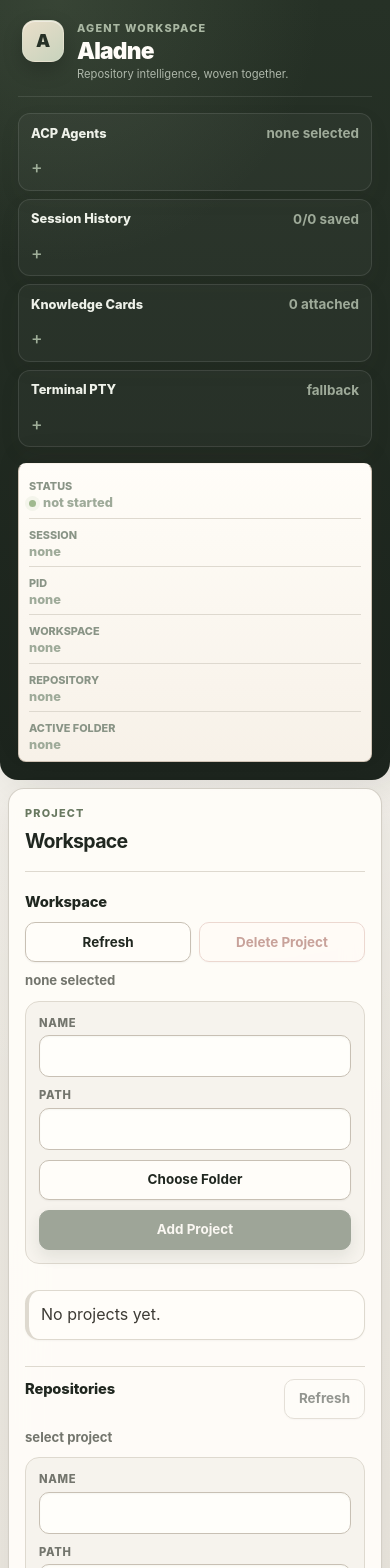
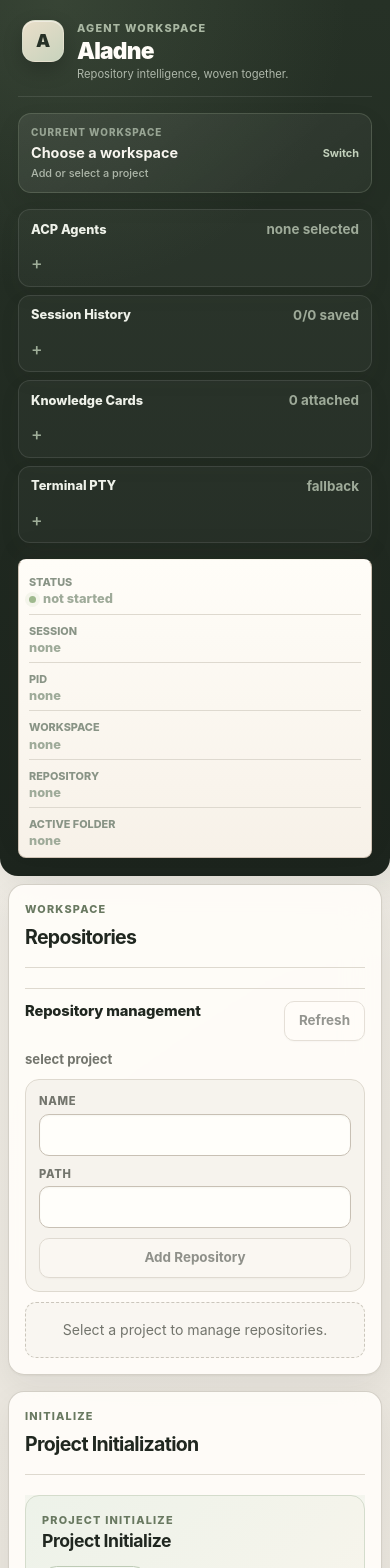
Before and after one commit to StefanIsidorovic/code-buddy, a React (Vite) app: page / in a window 390 px wide. Shown: the top 1568 px of the page. Built offline with nearby package versions, Linux system fonts and the light colour scheme.

Commit message:
step 2: move workspace picker into sidebar

```diff
--- a/src/App.css
+++ b/src/App.css
@@ -170,7 +170,7 @@ textarea:focus {
   border-radius: 0;
   padding: 20px 16px 18px;
   display: grid;
-  grid-template-rows: auto minmax(0, 1fr) auto;
+  grid-template-rows: auto auto minmax(0, 1fr) auto;
   gap: 16px;
   overflow: hidden;
   background:
@@ -2483,6 +2483,68 @@ textarea:focus {
   line-height: 1.35;
 }
 
+.workspace-picker {
+  position: relative;
+  min-width: 0;
+  min-height: 78px;
+  display: grid;
+  grid-template-columns: minmax(0, 1fr) auto;
+  gap: 2px 10px;
+  align-content: center;
+  border: 1px solid rgb(183 199 172 / 0.2);
+  border-radius: 13px;
+  padding: 11px 12px;
+  color: #f5f4ed;
+  background: linear-gradient(145deg, rgb(255 255 255 / 0.08), rgb(255 255 255 / 0.035));
+  box-shadow: 0 10px 24px rgb(0 0 0 / 0.08);
+  text-align: left;
+}
+
+.workspace-picker:not(:disabled):hover {
+  border-color: rgb(190 205 179 / 0.42);
+  color: #fff;
+  background: rgb(255 255 255 / 0.1);
+  box-shadow: 0 12px 28px rgb(0 0 0 / 0.13);
+}
+
+.workspace-picker-label {
+  grid-column: 1 / -1;
+  color: #98a594;
+  font-size: 0.62rem;
+  font-weight: 800;
+  letter-spacing: 0.1em;
+  text-transform: uppercase;
+}
+
+.workspace-picker strong {
+  min-width: 0;
+  color: #f7f5ee;
+  font-size: 0.9rem;
+  overflow: hidden;
+  text-overflow: ellipsis;
+  white-space: nowrap;
+}
+
+.workspace-picker small {
+  grid-column: 1 / -1;
+  min-width: 0;
+  color: #aeb7aa;
+  font-size: 0.68rem;
+  font-weight: 500;
+  overflow: hidden;
+  text-overflow: ellipsis;
+  white-space: nowrap;
+}
+
+.workspace-picker-action {
+  grid-column: 2;
+  grid-row: 2;
+  align-self: center;
+  color: #c3d1bc;
+  font-size: 0.68rem;
+  font-weight: 750;
+}
+
 .sidebar-scroll {
   padding-right: 4px;
   scrollbar-color: #526151 transparent;
@@ -2968,6 +3030,92 @@ textarea:focus {
   box-shadow: 0 30px 90px rgb(18 24 19 / 0.28);
 }
 
+.workspace-modal {
+  width: min(760px, calc(100vw - 32px));
+  display: grid;
+  grid-template-rows: auto auto minmax(120px, 1fr) auto;
+  gap: 14px;
+}
+
+.workspace-modal .modal-heading span {
+  display: block;
+  max-width: 520px;
+  margin-top: 3px;
+  color: var(--muted);
+  font-size: 0.8rem;
+}
+
+.workspace-modal-toolbar {
+  display: flex;
+  align-items: center;
+  justify-content: space-between;
+  gap: 12px;
+}
+
+.workspace-modal-toolbar strong {
+  color: var(--muted);
+  font-size: 0.76rem;
+  letter-spacing: 0.06em;
+  text-transform: uppercase;
+}
+
+.workspace-project-list {
+  min-height: 0;
+  max-height: 280px;
+  overflow: auto;
+  display: grid;
+  align-content: start;
+  gap: 8px;
+  padding: 2px;
+  scrollbar-color: #b1b9aa transparent;
+}
+
+.workspace-project-list li {
+  display: grid;
+  grid-template-columns: minmax(0, 1fr) auto;
+  align-items: center;
+  gap: 14px;
+}
+
+.workspace-project-list li[data-selected="true"]::before {
+  display: none;
+}
+
+.workspace-project-list li > div:first-child {
+  min-width: 0;
+  display: grid;
+  gap: 2px;
+}
+
+.workspace-project-list li > div:first-child span {
+  overflow: hidden;
+  text-overflow: ellipsis;
+  white-space: nowrap;
+}
+
+.workspace-project-list .empty-state {
+  display: grid;
+  grid-template-columns: 1fr;
+}
+
+.workspace-create-panel {
+  display: grid;
+  gap: 10px;
+  border-top: 1px solid var(--border);
+  padding-top: 15px;
+}
+
+.workspace-create-panel h3 {
+  margin: 1px 0 0;
+  color: var(--ink-strong);
+  font-size: 0.98rem;
+}
+
+.workspace-modal .workspace-form {
+  grid-template-columns: minmax(140px, 0.7fr) minmax(220px, 1.3fr) auto auto;
+  align-items: end;
+}
+
 .modal-heading {
   margin: -2px -2px 16px;
   padding-bottom: 14px;
@@ -3116,6 +3264,10 @@ textarea:focus {
     padding-bottom: 14px;
   }
 
+  .workspace-picker {
+    min-height: 68px;
+  }
+
   .sidebar-scroll {
     display: grid;
     grid-template-columns: repeat(2, minmax(0, 1fr));
@@ -3208,6 +3360,19 @@ textarea:focus {
     max-height: 92vh;
     border-radius: 20px 20px 12px 12px;
     padding: 18px;
+  }
+
+  .workspace-modal {
+    grid-template-rows: auto auto minmax(100px, 1fr) auto;
+  }
+
+  .workspace-modal .workspace-form,
+  .workspace-project-list li {
+    grid-template-columns: 1fr;
+  }
+
+  .workspace-project-list .project-actions {
+    width: 100%;
   }
 
   .runtime-lane {
--- a/src/App.tsx
+++ b/src/App.tsx
@@ -316,6 +316,7 @@ function App() {
   );
   const [projects, setProjects] = useState<ProjectInfo[]>([]);
   const [selectedProjectId, setSelectedProjectId] = useState<string | null>(null);
+  const [workspaceDialogOpen, setWorkspaceDialogOpen] = useState(false);
   const [projectName, setProjectName] = useState("");
   const [projectPath, setProjectPath] = useState("");
   const [projectLoading, setProjectLoading] = useState(false);
@@ -1954,6 +1955,20 @@ function App() {
           </div>
         </div>
 
+        <button
+          aria-haspopup="dialog"
+          className="workspace-picker"
+          type="button"
+          onClick={() => setWorkspaceDialogOpen(true)}
+        >
+          <span className="workspace-picker-label">Current workspace</span>
+          <strong>{selectedProject?.name ?? "Choose a workspace"}</strong>
+          <small>{selectedProject?.path ?? "Add or select a project"}</small>
+          <span className="workspace-picker-action" aria-hidden="true">
+            Switch
+          </span>
+        </button>
+
         <div className="sidebar-scroll">
           <details className="agent-accordion sidebar-agent">
             <summary>
@@ -2270,101 +2285,14 @@ function App() {
 
       <section className="control-panel workspace-lane" aria-labelledby="controls-title">
         <div className="section-heading">
-          <p className="eyebrow">Project</p>
-          <h2 id="controls-title">Workspace</h2>
+          <p className="eyebrow">Workspace</p>
+          <h2 id="controls-title">Repositories</h2>
         </div>
 
-        <section className="workspace-panel" aria-labelledby="workspace-title">
-          <div className="doctor-heading">
-            <h3 id="workspace-title">Workspace</h3>
-            <span>{selectedProject ? selectedProject.name : "none selected"}</span>
-            <div className="project-actions">
-              <button type="button" onClick={() => void refreshProjects()} disabled={projectLoading}>
-                Refresh
-              </button>
-              <button
-                className="danger-button"
-                type="button"
-                onClick={() => selectedProject && openProjectDeleteDialog(selectedProject)}
-                disabled={!selectedProject || busy || canUseSession || canUseAcpSession}
-              >
-                Delete Project
-              </button>
-            </div>
-          </div>
-
-          <div className="workspace-form">
-            <label>
-              <span>Name</span>
-              <input
-                aria-label="Project name"
-                onChange={(event) => setProjectName(event.target.value)}
-                value={projectName}
-              />
-            </label>
-            <label>
-              <span>Path</span>
-              <input
-                aria-label="Project path"
-                onChange={(event) => setProjectPath(event.target.value)}
-                value={projectPath}
-              />
-            </label>
-            <button
-              type="button"
-              onClick={() => void chooseProjectFolder()}
-              disabled={busy || projectFolderPicking}
-            >
-              Choose Folder
-            </button>
-            <button
-              className="primary-action"
-              type="button"
-              onClick={() => void createProject()}
-              disabled={busy || projectFolderPicking || !projectName.trim() || !projectPath.trim()}
-            >
-              Add Project
-            </button>
-          </div>
-
-          <ul className="project-list" aria-label="Projects">
-            {projects.length === 0 ? (
-              <li>No projects yet.</li>
-            ) : (
-              projects.map((project) => (
-                <li data-selected={project.id === selectedProject?.id} key={project.id}>
-                  <div>
-                    <strong>{project.name}</strong>
-                    <span>Default repository: {project.path}</span>
-                  </div>
-                  <div className="project-actions">
-                    <button
-                      aria-label={`Select ${project.name} project`}
-                      aria-pressed={project.id === selectedProject?.id}
-                      type="button"
-                      onClick={() => setSelectedProjectId(project.id)}
-                      disabled={busy || canUseSession || canUseAcpSession}
-                    >
-                      {project.id === selectedProject?.id ? "Selected" : "Select"}
-                    </button>
-                    <button
-                      aria-label={`Delete ${project.name} project`}
-                      className="danger-button"
-                      type="button"
-                      onClick={() => openProjectDeleteDialog(project)}
-                      disabled={busy || canUseSession || canUseAcpSession}
-                    >
-                      Delete
-                    </button>
-                  </div>
-                </li>
-              ))
-            )}
-          </ul>
-
+        <section className="workspace-panel" aria-labelledby="repositories-title">
           <div className="repository-section">
             <div className="doctor-heading">
-              <h3 id="repositories-title">Repositories</h3>
+              <h3 id="repositories-title">Repository management</h3>
               <span>
                 {selectedRepository
                   ? selectedRepository.name
@@ -3037,6 +2965,129 @@ function App() {
       </section>
       </section>
 
+      {workspaceDialogOpen ? (
+        <div
+          className="modal-backdrop"
+          onMouseDown={(event) => {
+            if (event.target === event.currentTarget) {
+              setWorkspaceDialogOpen(false);
+            }
+          }}
+        >
+          <section
+            aria-labelledby="workspace-dialog-title"
+            aria-modal="true"
+            className="knowledge-modal workspace-modal"
+            role="dialog"
+          >
+            <div className="modal-heading">
+              <div>
+                <p className="eyebrow">Global context</p>
+                <h2 id="workspace-dialog-title">Choose Workspace</h2>
+                <span>Select the project AIadne should use across initialization and sessions.</span>
+              </div>
+              <button
+                aria-label="Close workspace picker"
+                className="icon-button"
+                type="button"
+                onClick={() => setWorkspaceDialogOpen(false)}
+              >
+                x
+              </button>
+            </div>
+
+            <div className="workspace-modal-toolbar">
+              <strong>{projects.length} workspaces</strong>
+              <button type="button" onClick={() => void refreshProjects()} disabled={projectLoading}>
+                Refresh
+              </button>
+            </div>
+
+            <ul className="project-list workspace-project-list" aria-label="Projects">
+              {projects.length === 0 ? (
+                <li className="empty-state">No workspaces yet. Add your first project below.</li>
+              ) : (
+                projects.map((project) => (
+                  <li data-selected={project.id === selectedProject?.id} key={project.id}>
+                    <div>
+                      <strong>{project.name}</strong>
+                      <span>{project.path}</span>
+                      {project.id === selectedProject?.id ? <small>Current workspace</small> : null}
+                    </div>
+                    <div className="project-actions">
+                      <button
+                        aria-label={`Select ${project.name} project`}
+                        aria-pressed={project.id === selectedProject?.id}
+                        type="button"
+                        onClick={() => {
+                          setSelectedProjectId(project.id);
+                          setWorkspaceDialogOpen(false);
+                        }}
+                        disabled={busy || canUseSession || canUseAcpSession}
+                      >
+                        {project.id === selectedProject?.id ? "Selected" : "Select"}
+                      </button>
+                      <button
+                        aria-label={`Delete ${project.name} project`}
+                        className="danger-button"
+                        type="button"
+                        onClick={() => {
+                          setWorkspaceDialogOpen(false);
+                          openProjectDeleteDialog(project);
+                        }}
+                        disabled={busy || canUseSession || canUseAcpSession}
+                      >
+                        Delete
+                      </button>
+                    </div>
+                  </li>
+                ))
+              )}
+            </ul>
+
+            <div className="workspace-create-panel">
+              <div>
+                <span className="section-kicker">New workspace</span>
+                <h3>Add a project folder</h3>
+              </div>
+              <div className="workspace-form">
+                <label>
+                  <span>Name</span>
+                  <input
+                    aria-label="Project name"
+                    onChange={(event) => setProjectName(event.target.value)}
+                    value={projectName}
+                  />
+                </label>
+                <label>
+                  <span>Path</span>
+                  <input
+                    aria-label="Project path"
+                    onChange={(event) => setProjectPath(event.target.value)}
+                    value={projectPath}
+                  />
+                </label>
+                <button
+                  type="button"
+                  onClick={() => void chooseProjectFolder()}
+                  disabled={busy || projectFolderPicking}
+                >
+                  Choose Folder
+                </button>
+                <button
+                  className="primary-action"
+                  type="button"
+                  onClick={() => void createProject()}
+                  disabled={busy || projectFolderPicking || !projectName.trim() || !projectPath.trim()}
+                >
+                  Add Project
+                </button>
+              </div>
+            </div>
+          </section>
+        </div>
+      ) : null}
+
       {initializeDialogOpen ? (
         <div
           className="modal-backdrop"
```
Also changed, not shown: 1 other file (tests, documents, lock files or other folders).
